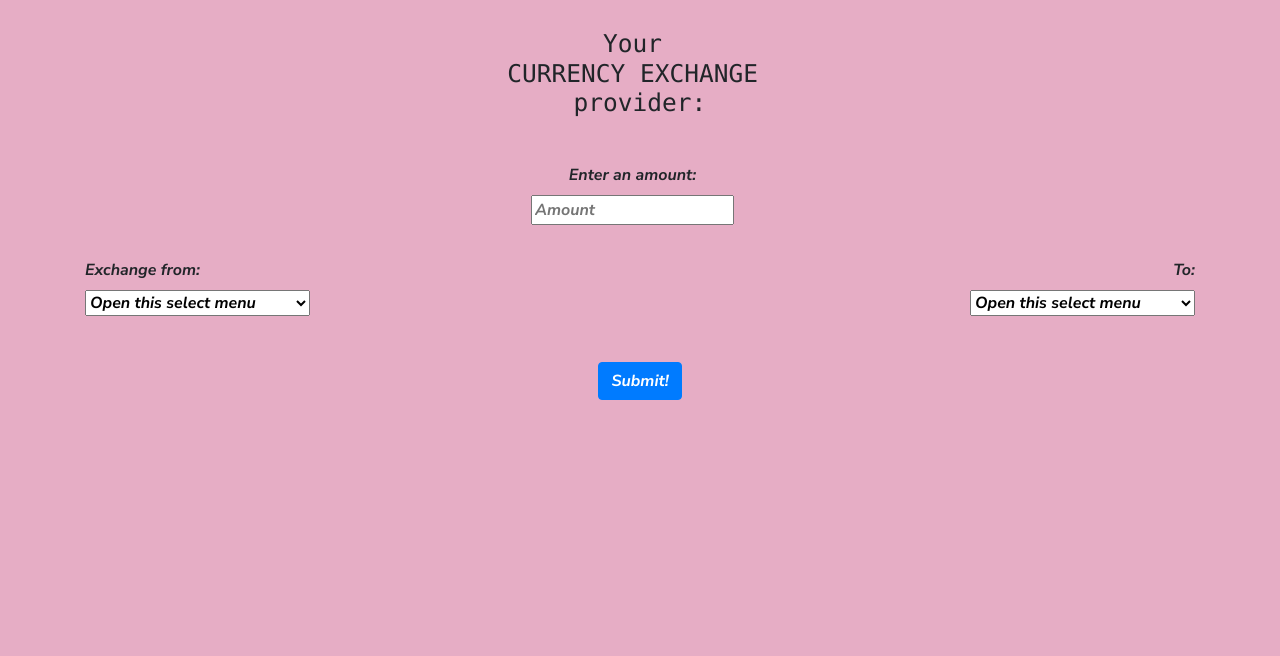
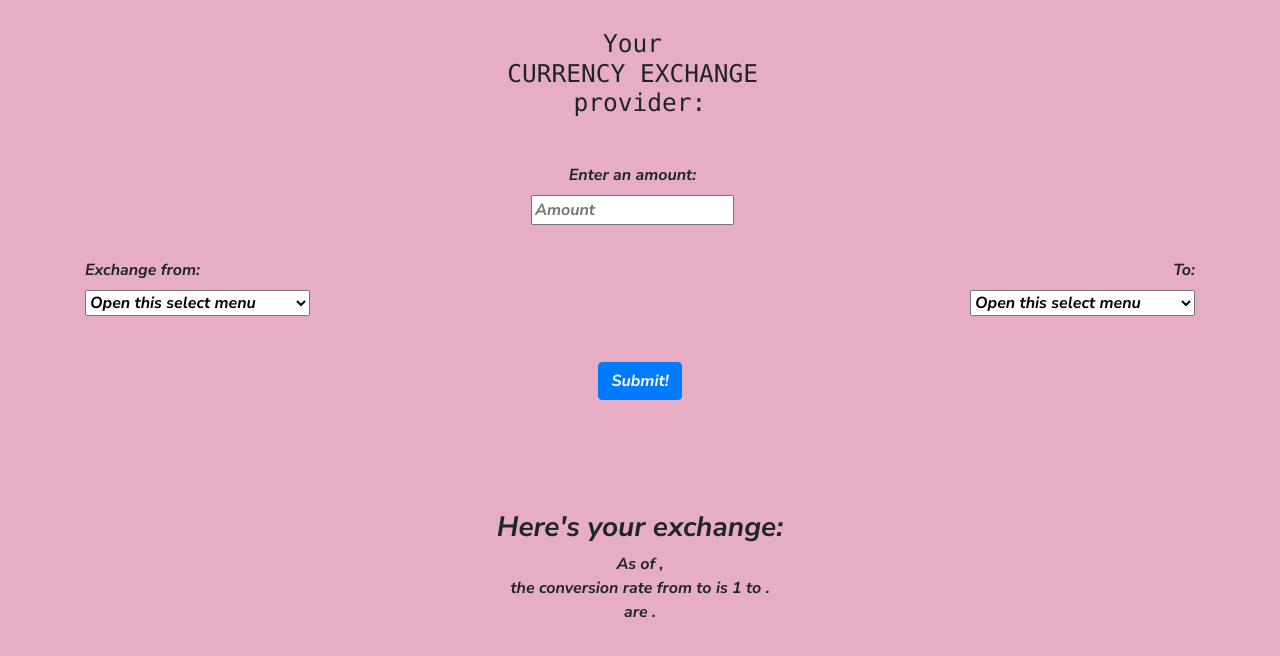
Before and after one commit to curiousmockingbird/currency_exchanger, a website built with webpack: page src/index.html in a window 1280 px wide. Built offline with nearby package versions, Linux system fonts and the light colour scheme.

Commit message:
Refactor Business Logic for exchange_calc.js and UI Logic for index.js. Improve UI for index.html

```diff
--- a/src/css/styles.css
+++ b/src/css/styles.css
@@ -13,6 +13,14 @@ button {
   margin-top: 4%;
 }
 
+ul {
+  padding: 0px;
+  list-style: none;
+  text-align: center;
+  margin-left: 20%;
+  margin-right: 20%;
+}
+
 .right {
   text-align: right;
 }
@@ -23,3 +31,7 @@ button {
   padding-left: 0px;
   margin-bottom: 3%;
 }
+
+.results {
+  margin-top: 10%;
+}
--- a/src/index.html
+++ b/src/index.html
@@ -27,6 +27,7 @@ provider:
     <select class="form-select" id="from">
       <option selected>Open this select menu</option>
       <option value="USD">USD	(United States Dollar)</option>
+      <option value="ARS">ARS	(Argentine Peso)</option>
       <option value="CAD">CAD	(Canadian Dollar)</option>
       <option value="CHF">CHF	(Swiss Franc)</option>
       <option value="EUR">EUR	(Euro)</option>
@@ -40,6 +41,7 @@ provider:
     <select class="form-select" id="to">
       <option selected>Open this select menu</option>
       <option value="USD">USD	(United States Dollar)</option>
+      <option value="ARS">ARS	(Argentine Peso)</option>
       <option value="CAD">CAD	(Canadian Dollar)</option>
       <option value="CHF">CHF	(Swiss Franc)</option>
       <option value="EUR">EUR	(Euro)</option>
@@ -51,7 +53,14 @@ provider:
   <button type="submit" class="btn btn-primary">Submit!</button>
   </div>
   </form>
-  <div id="response" class="hidden"></div>
+  <div id="response" class="hidden col-12 results">
+    <h3>Here's your exchange:</h3>
+    <ul>
+      <li>As of <span id="date"></span>,</li>
+      <li>the conversion rate from <span name="from1"></span> to <span name="to1"></span> is  1 to <span id="rate"></span>.</li>
+      <li><span id="amount"></span> <span name="from2"></span> are <span id="conv-Result"></span> <span name="to2"></span>.</li>
+    </ul>
+  </div>
 </div>
 </body>
 
--- a/src/index.js
+++ b/src/index.js
@@ -17,7 +17,20 @@ function exchange_calc(from, to, amount) {
 }
 
 function printElements(response, from, to, amount) {
-  console.log("Response for success " + response["conversion_result"] + "From " + from + "To " + to + "Amount " + amount);
+  //Date
+  document.getElementById("date").innerHTML = response["time_last_update_utc"];
+  // From (x2)
+  document.querySelector("span[name='from1']").innerHTML = from;
+  document.querySelector("span[name='from2']").innerHTML = from;
+  // To (x2)
+  document.querySelector("span[name='to1']").innerHTML = to;
+  document.querySelector("span[name='to2']").innerHTML = to;
+  // Rate
+  document.getElementById("rate").innerHTML = response["conversion_rate"];
+  // Amount
+  document.getElementById("amount").innerHTML = amount;
+  // Conversion result
+  document.getElementById("conv-Result").innerHTML = response["conversion_result"];
 
 }
 
```
